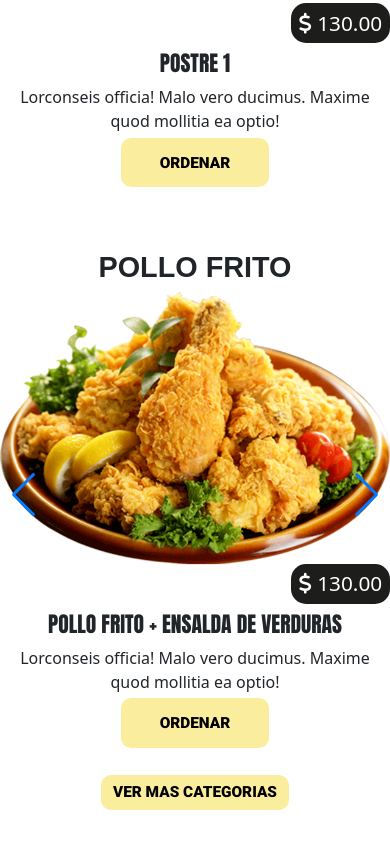
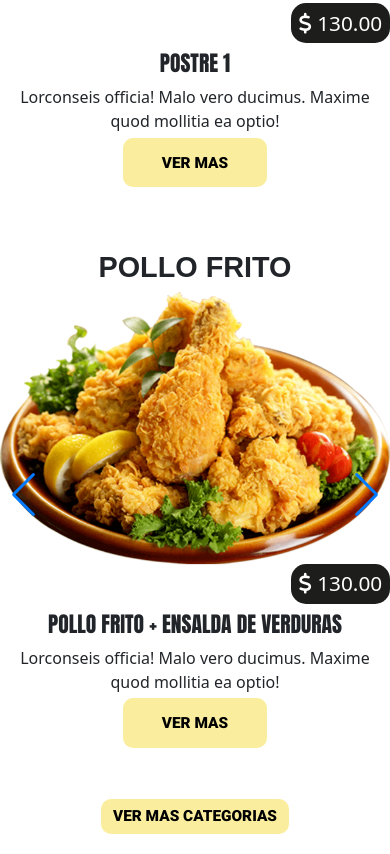
Before and after one commit to JonasBusto/Proyecto_2_Grupo3, a plain HTML site: page index.html in a window 390 px wide. Shown: the part 3590-4444 px from the top of the page. Drawn offline with nearby package versions, Linux system fonts and the light colour scheme; a web font is replaced by a local one.

Commit message:
modifico login,registrar y leyenda botones index

```diff
--- a/index.html
+++ b/index.html
@@ -258,7 +258,7 @@
                             </div>
                             <h4 class="nombre-item">PLATO 1</h4>
                             <p>Lorconseis officia! Malo vero ducimus. Maxime quod mollitia ea optio!</p>
-                            <a class="btn-ordenar-estilo">ORDENAR</a>
+                            <a class="btn-ordenar-estilo">VER MAS</a>
                         </div>
                     </div>
                     <div
@@ -272,7 +272,7 @@
                             </div>
                             <h4 class="nombre-item">PLATO 2</h4>
                             <p>Lorconseis officia! Malo vero ducimus. Maxime quod mollitia ea optio!</p>
-                            <a class="btn-ordenar-estilo">ORDENAR</a>
+                            <a class="btn-ordenar-estilo">VER MAS</a>
                         </div>
                     </div>
                     <div
@@ -286,7 +286,7 @@
                             </div>
                             <h4 class="nombre-item">PLATO 3</h4>
                             <p>Lorconseis officia! Malo vero ducimus. Maxime quod mollitia ea optio!</p>
-                            <a class="btn-ordenar-estilo">ORDENAR</a>
+                            <a class="btn-ordenar-estilo">VER MAS</a>
                         </div>
                     </div>
                     <div
@@ -300,7 +300,7 @@
                             </div>
                             <h4 class="nombre-item">PLATO 4</h4>
                             <p>Lorconseis officia! Malo vero ducimus. Maxime quod mollitia ea optio!</p>
-                            <a class="btn-ordenar-estilo">ORDENAR</a>
+                            <a class="btn-ordenar-estilo">VER MAS</a>
                         </div>
                     </div>
                     <div
@@ -314,7 +314,7 @@
                             </div>
                             <h4 class="nombre-item">PLATO 5</h4>
                             <p>Lorconseis officia! Malo vero ducimus. Maxime quod mollitia ea optio!</p>
-                            <a class="btn-ordenar-estilo">ORDENAR</a>
+                            <a class="btn-ordenar-estilo">VER MAS</a>
                         </div>
                     </div>
                     <div
@@ -328,7 +328,7 @@
                             </div>
                             <h4 class="nombre-item">PLATO 6</h4>
                             <p>Lorconseis officia! Malo vero ducimus. Maxime quod mollitia ea optio!</p>
-                            <a class="btn-ordenar-estilo">ORDENAR</a>
+                            <a class="btn-ordenar-estilo">VER MAS</a>
                         </div>
                     </div>
                     <div
@@ -342,7 +342,7 @@
                             </div>
                             <h4 class="nombre-item">PLATO 7</h4>
                             <p>Lorconseis officia! Malo vero ducimus. Maxime quod mollitia ea optio!</p>
-                            <a class="btn-ordenar-estilo">ORDENAR</a>
+                            <a class="btn-ordenar-estilo">VER MAS</a>
                         </div>
                     </div>
                 </div>
@@ -364,7 +364,7 @@
                             </div>
                             <h4 class="nombre-item">POSTRE 1</h4>
                             <p>Lorconseis officia! Malo vero ducimus. Maxime quod mollitia ea optio!</p>
-                            <a class="btn-ordenar-estilo">ORDENAR</a>
+                            <a class="btn-ordenar-estilo">VER MAS</a>
                         </div>
                     </div>
                     <div
@@ -378,7 +378,7 @@
                             </div>
                             <h4 class="nombre-item">POSTRE 2</h4>
                             <p>Lorconseis officia! Malo vero ducimus. Maxime quod mollitia ea optio!</p>
-                            <a class="btn-ordenar-estilo">ORDENAR</a>
+                            <a class="btn-ordenar-estilo">VER MAS</a>
                         </div>
                     </div>
                     <div
@@ -392,7 +392,7 @@
                             </div>
                             <h4 class="nombre-item">POSTRE 3</h4>
                             <p>Lorconseis officia! Malo vero ducimus. Maxime quod mollitia ea optio!</p>
-                            <a class="btn-ordenar-estilo">ORDENAR</a>
+                            <a class="btn-ordenar-estilo">VER MAS</a>
                         </div>
                     </div>
                     <div
@@ -406,7 +406,7 @@
                             </div>
                             <h4 class="nombre-item">POSTRE 4</h4>
                             <p>Lorconseis officia! Malo vero ducimus. Maxime quod mollitia ea optio!</p>
-                            <a class="btn-ordenar-estilo">ORDENAR</a>
+                            <a class="btn-ordenar-estilo">VER MAS</a>
                         </div>
                     </div>
                 </div>
@@ -429,7 +429,7 @@
                             </div>
                             <h4 class="nombre-item">POLLO FRITO + ENSALDA DE VERDURAS</h4>
                             <p>Lorconseis officia! Malo vero ducimus. Maxime quod mollitia ea optio!</p>
-                            <a class="btn-ordenar-estilo">ORDENAR</a>
+                            <a class="btn-ordenar-estilo">VER MAS</a>
                         </div>
                     </div>
                     <div
@@ -444,7 +444,7 @@
                             </div>
                             <h4 class="nombre-item">POLLO FRITO + PAPAS FRITAS</h4>
                             <p>Lorconseis officia! Malo vero ducimus. Maxime quod mollitia ea optio!</p>
-                            <a class="btn-ordenar-estilo">ORDENAR</a>
+                            <a class="btn-ordenar-estilo">VER MAS</a>
                         </div>
                     </div>
                     <div
@@ -459,7 +459,7 @@
                             </div>
                             <h4 class="nombre-item">POLLO FRITO + SALSA DE TOMATE</h4>
                             <p>Lorconseis officia! Malo vero ducimus. Maxime quod mollitia ea optio!</p>
-                            <a class="btn-ordenar-estilo">ORDENAR</a>
+                            <a class="btn-ordenar-estilo">VER MAS</a>
                         </div>
                     </div>
                     <div
@@ -474,7 +474,7 @@
                             </div>
                             <h4 class="nombre-item">POLLO FRITO SIN AGREGADOS</h4>
                             <p>Lorconseis officia! Malo vero ducimus. Maxime quod mollitia ea optio!</p>
-                            <a class="btn-ordenar-estilo">ORDENAR</a>
+                            <a class="btn-ordenar-estilo">VER MAS</a>
                         </div>
                     </div>
                 </div>
@@ -483,7 +483,7 @@
             </div>
 
             <div class="d-flex w-100 mt-4 justify-content-center">
-                <a href="/404.html" class="btn btn-verMas-estilo">VER MAS CATEGORIAS</a>
+                <a href="/404.html" class="btn btn-verMas-estilo my-4">VER MAS CATEGORIAS</a>
             </div>
 
             <div class="container">
```
Also changed, not shown: comidasABM.html (+2 -2 lines), login.html (+3 -3 lines), register.html (+2 -8 lines), usuariosABM.html (+35 -1 lines).
